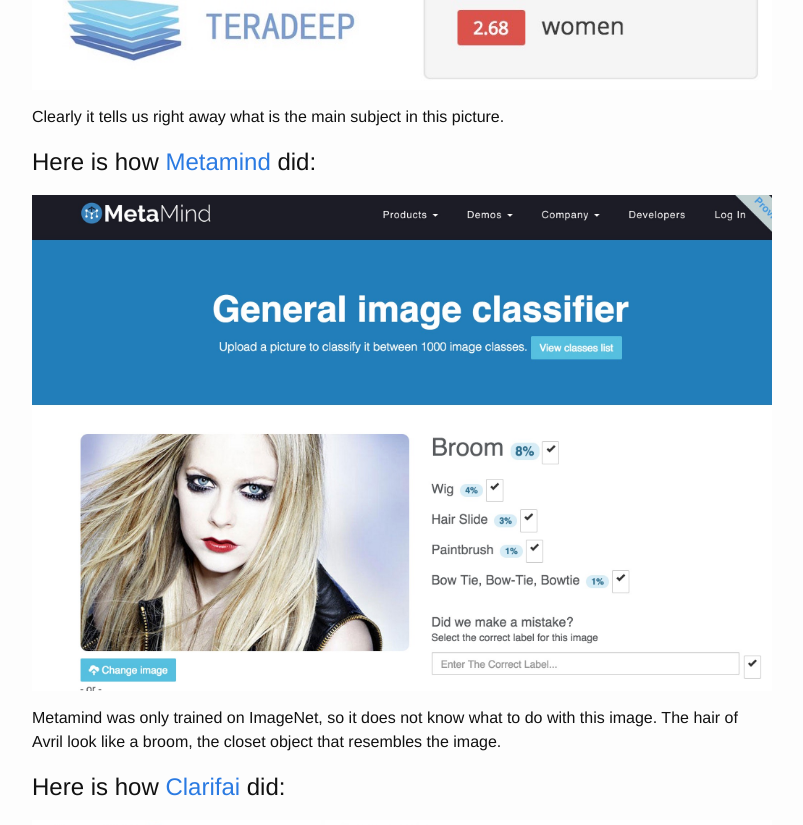
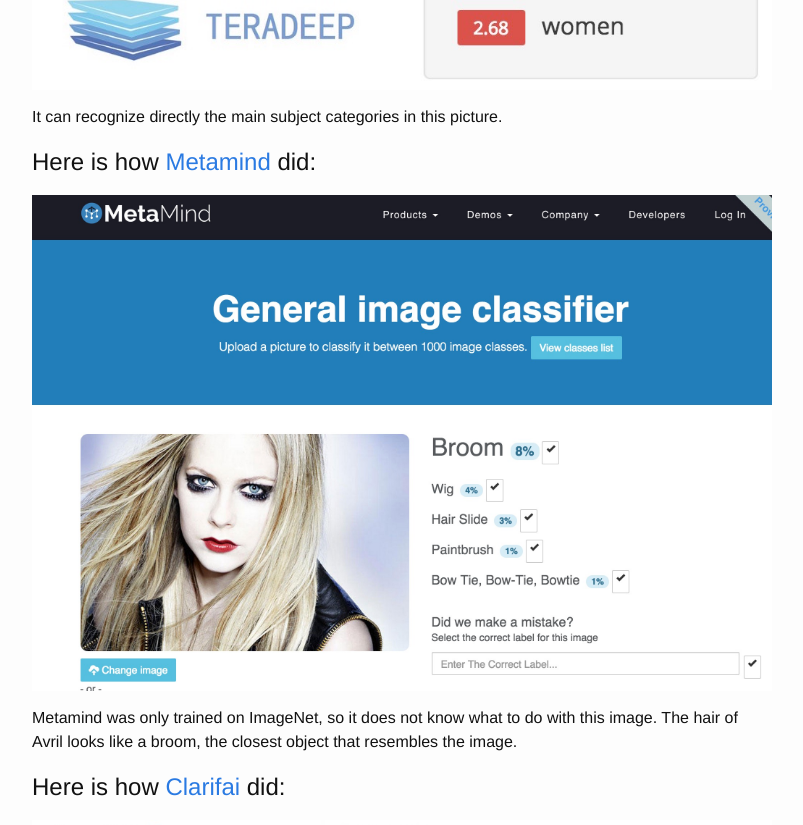
Before and after one commit to culurciello/culurciello.github.io, a Jekyll site: the page built from _posts/2015-05-17-image-rec.markdown, in a window 1280 px wide and 1400 px high, scrolled down 657 px. Shown: the part 152-977 px from the top of the window, without its empty margins (238-1041 px from the left). Built offline with Jekyll 4.4.1, drawn with Linux system fonts in a browser that asks for light colours.

Commit message:
Update 2015-05-17-image-rec.markdown

```diff
--- a/_posts/2015-05-17-image-rec.markdown
+++ b/_posts/2015-05-17-image-rec.markdown
@@ -17,13 +17,13 @@
 # Here is [Teradeep] image recognition result:
 ![avril-td](/assets/image-rec/Avril-td.jpg)
 
-Clearly it tells us right away what is the main subject in this picture.
+It can recognize directly the main subject categories in this picture.
 
 # Here is how [Metamind] did:
 ![avril-metamind](/assets/image-rec/Avril-metamind.jpg)
 
 Metamind was only trained on ImageNet, so it does not know what to do with this image.
-The hair of Avril look like a broom, the closet object that resembles the image.
+The hair of Avril looks like a broom, the closest object that resembles the image.
 
 
 # Here is how [Clarifai] did:
```
